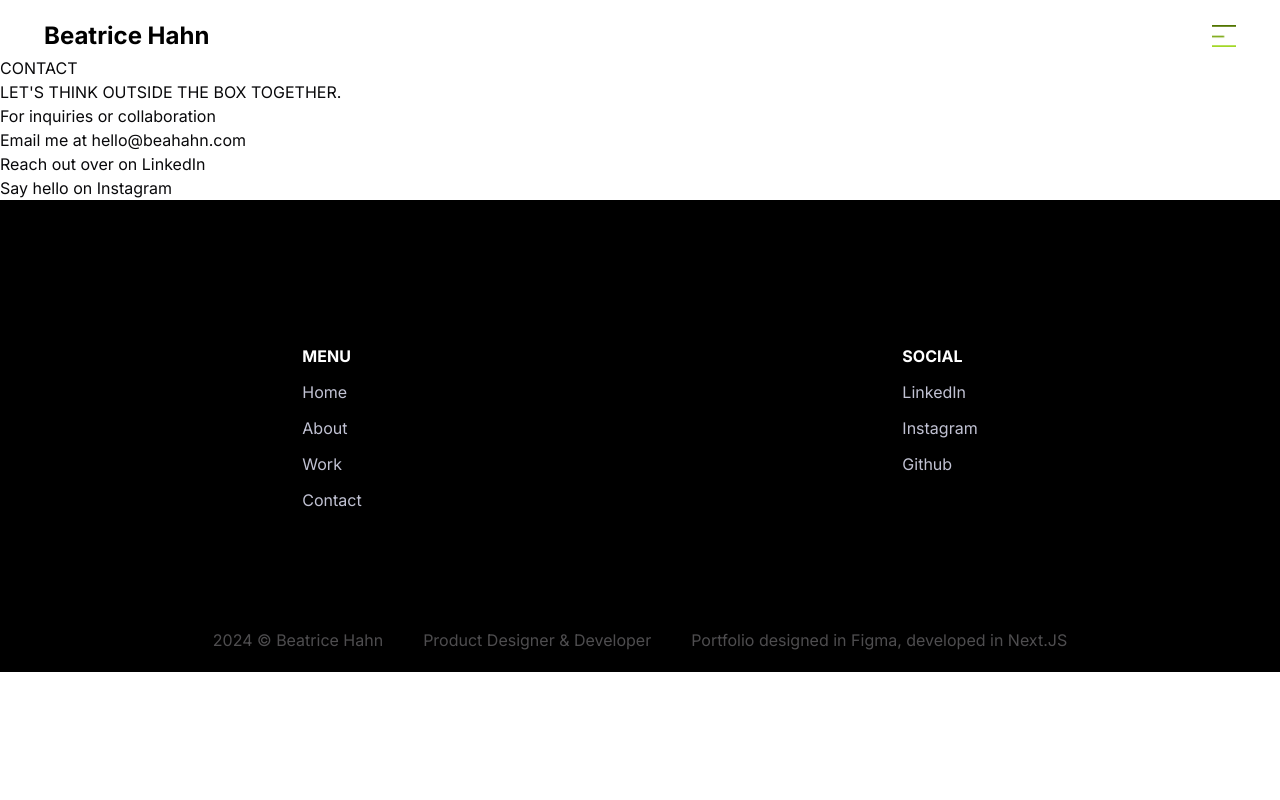
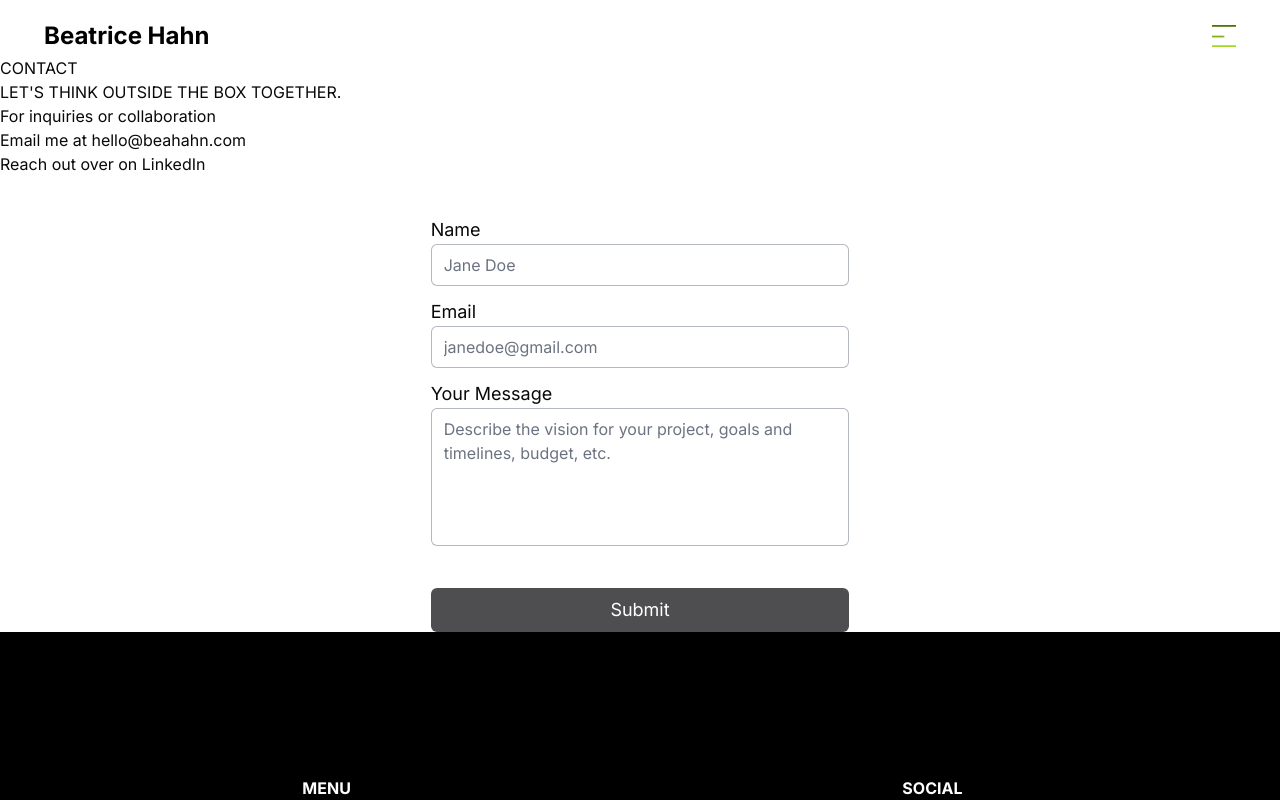
Before and after one commit to beatricehahn/nextjs-portfolio, a Next.js app: page /contact in a window 1280 px wide. Shown: the top 800 px of the page. Built offline with nearby package versions, Linux system fonts and the light colour scheme.

Commit message:
Add contact form input and message fields

```diff
--- a/app/contact/page.tsx
+++ b/app/contact/page.tsx
@@ -1,5 +1,9 @@
+import Input from "@/components/atoms/Input";
+import MessageBox from "@/components/atoms/MessageBox";
+
 export default function Contact() {
     return (
+        <div>
             <div>
                 <h1>CONTACT</h1>
                 <h2>LET'S THINK OUTSIDE THE BOX TOGETHER.</h2>
@@ -8,10 +12,30 @@ export default function Contact() {
                 <br/>
                 <span>Reach out over on <a href="/">LinkedIn</a></span>
                 <br/>
-            <span>Say hello on <a href="/">Instagram</a></span>
-            <form action="">
-
+            </div>
+            <div className='px-3 pt-10'>
+                <form action="" className="flex flex-col items-center w-1/3 mx-auto">
+                    <Input
+                        id="name"
+                        name="name"
+                        placeholder="Jane Doe"
+                        label="Name"
+                    />
+                    <Input
+                        id="email"
+                        name="email"
+                        placeholder="janedoe@gmail.com"
+                        label="Email"
+                    />
+                    <MessageBox
+                        id="message"
+                        name="message"
+                        placeholder="Describe the vision for your project, goals and timelines, budget, etc. "
+                        label="Your Message"
+                    />
+                    <button className='w-full py-2 mt-6 text-lg text-white bg-white-800 active:bg-black-200 rounded-md focus:ring-2 focus:ring-purple disabled:bg-opacity-50 disabled:cursor-not-allowed' type="submit">Submit</button>
                 </form>
+            </div>
         </div>
     );
 }
--- /dev/null
+++ b/components/atoms/Input.tsx
@@ -0,0 +1,25 @@
+interface InputProps {
+    id: string
+    name: string
+    label: string
+    placeholder: string
+}
+
+const Input = ({ id, name, label, placeholder, ...props } : InputProps) => {
+  return (
+    <div className='w-full mb-3'>
+        <label className='block text-lg' htmlFor={id}>{label}</label>
+        <input
+            autoComplete='off'
+            type="text"
+            id={id}
+            name={name}
+            placeholder={placeholder}
+            { ...props}
+            className='w-full text-gray-900 placeholder-gray-40 border-gray-500 border-opacity-50 focus:ring-2 focus:ring-purple rounded-md'
+        />
+    </div>
+  )
+}
+
+export default Input
--- /dev/null
+++ b/components/atoms/MessageBox.tsx
@@ -0,0 +1,26 @@
+interface MessageBoxProps {
+    id: string
+    name: string
+    label: string
+    placeholder: string
+}
+
+const MessageBox = ({ id, name, label, placeholder, ...props } : MessageBoxProps) => {
+  return (
+    <div className='w-full mb-3'>
+        <label className='block text-lg' htmlFor={id}>{label}</label>
+        <textarea
+            autoComplete='off'
+            id={id}
+            name={name}
+            rows={5}
+            style={{ resize: 'none' }}
+            placeholder={placeholder}
+            { ...props}
+            className='w-full text-gray-900 placeholder-gray-40 border-gray-500 border-opacity-50 focus:ring-2 focus:ring-purple rounded-md'
+        ></textarea>
+    </div>
+  )
+}
+
+export default MessageBox
```
Lines whose indentation alone changed are shown as unchanged.
